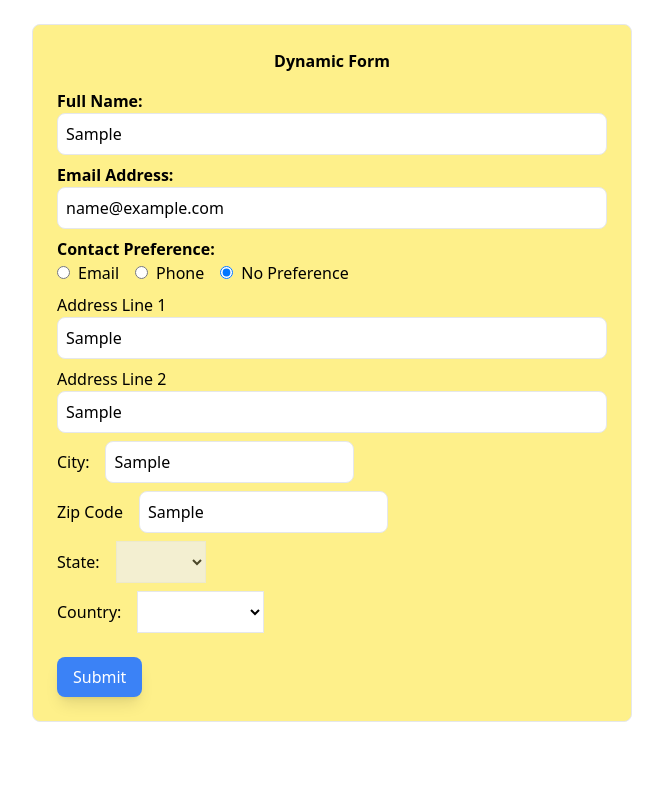
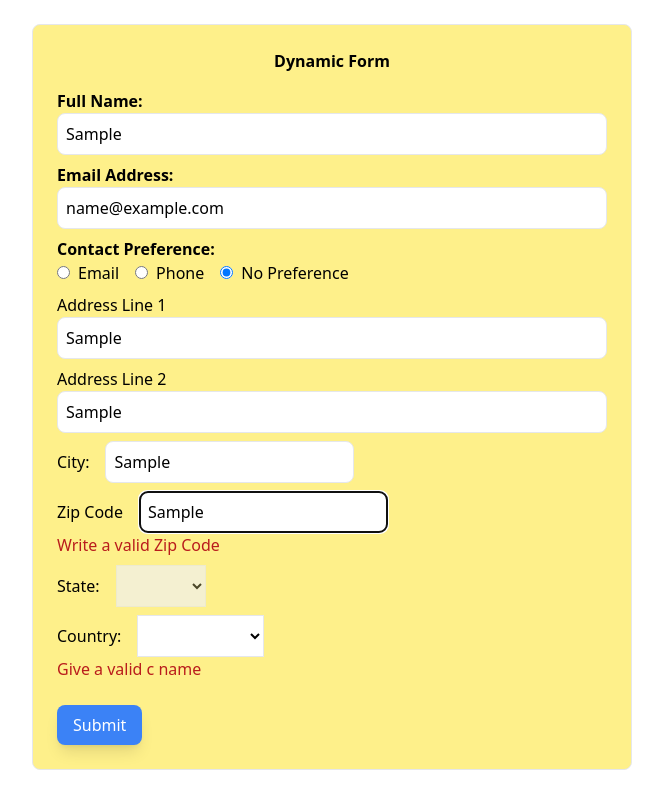
Before and after one commit to purnoy/dn-form, a Next.js app: page / in a window 1280 px wide. Both pictures are taken after typing "Sample", "name@example.com", "Sample", "Sample", "Sample", "Sample" into the empty fields and a click on the button "Submit". Shown: the whole page, without its empty margins (308-971 px from the left). Built offline with nearby package versions, Linux system fonts and the light colour scheme.

Commit message:
Form Schema validation with Yup

```diff
--- a/package.json
+++ b/package.json
@@ -9,6 +9,8 @@
     "lint": "next lint"
   },
   "dependencies": {
+    "@hookform/error-message": "^2.0.1",
+    "@hookform/resolvers": "^3.3.0",
     "@types/node": "20.4.8",
     "@types/react": "18.2.18",
     "@types/react-dom": "18.2.7",
@@ -21,6 +23,7 @@
     "react-dom": "18.2.0",
     "react-hook-form": "^7.45.4",
     "tailwindcss": "3.3.3",
-    "typescript": "5.1.6"
+    "typescript": "5.1.6",
+    "yup": "^1.2.0"
   }
 }
--- a/src/components/DynamicForm.tsx
+++ b/src/components/DynamicForm.tsx
@@ -1,22 +1,54 @@
 'use client';
-
+import { yupResolver } from '@hookform/resolvers/yup';
+import * as Yup from "yup";
 import {useForm, useFieldArray} from 'react-hook-form';
+import { ErrorMessage } from '@hookform/error-message';
 const usernameList = ["purnoy", "zarif", "rasel", "bappy" ];
 
 interface formData {
     fullName: string;
     email: string;
     contactPreference: 'email' | 'phone' | 'noPreference';
-    phoneNum:  {number:string}[];
-    emailadd: {exEmail:string}[];
+    phoneNum?:  {number:string}[];
+    emailadd?: {exEmail:string}[];
     addressLine1: string;
     addressLine2: string;
     city: string;
     zipCode: string;
     state: string;
     country: string;
+
 }
 
+const validationSchema = Yup .object().shape<ResolverOptions<formData>>({
+    fullName: Yup.string().required("Fullname is Required"),
+    email: Yup.string()
+    .matches(
+      /^[a-zA-Z0-9.!#$%&'*+/=?^_`{|}~-]+@[a-zA-Z0-9-]+(?:\.[a-zA-Z0-9-]+)*$/,
+      "Invalid EMail format"
+    )
+    .email("InvalidEmail format.")
+    .required("Email is required"),
+    contactPreference: Yup.string().required("Fullname is Required"),
+    phoneNum: Yup.array().of(
+        Yup.object().shape({
+          number: Yup.string()
+        })
+      ),
+      emailadd: Yup.array().of(
+        Yup.object().shape({
+          exEmail: Yup.string()
+        })
+      ),
+    addressLine1: Yup.string().required("Address is Required"),
+    addressLine2: Yup.string(),
+    city: Yup.string().matches(/^[A-Za-z]+$/, "Give a valid city name").required("City is Required"),
+    zipCode: Yup.string().matches(/^[0-9]+$/, "Write a valid Zip Code")
+    .min(5, "Zip Code must be at least 5 digits.")
+    .max(5, "Zip Code can not be more than 5 digits."),
+    state: Yup.string(),
+    country: Yup.string().matches(/^[A-Za-z]+$/, "Give a valid c name").required("Country is Required"),
+})
 const DynamicForm = () => {
     const { register, handleSubmit, watch, formState:{errors}, control } = useForm<formData>({
         defaultValues:{
@@ -32,6 +64,7 @@ const DynamicForm = () => {
             state: "",
             country: "",
         },
+        resolver: yupResolver(validationSchema)
     });
     const contactPreference = watch("contactPreference");
     const phoneNum = watch("phoneNum");
@@ -65,6 +98,8 @@ const DynamicForm = () => {
   return (
     <div className='border p-6 mt-6 rounded-lg w-[600px] bg-yellow-200'>
         <h1 className='text-center mb-4 font-bold'>Dynamic Form</h1>
+
+        {/* Fullname */}
         <form onSubmit={handleSubmit(onSubmit)} noValidate>
         <div className='flex flex-col mb-2'>
             <label className='font-semibold' htmlFor="fullName">Full Name:</label>
@@ -76,8 +111,14 @@ const DynamicForm = () => {
                 return Number(fieldValue)!==Number(fieldValue) || "Name Can not be a Number";
             }
             }})}  className='border rounded-lg p-2'/>
-            <p className='text-red-700'>{errors.fullName?.message}</p>
+            <ErrorMessage
+            errors={errors}
+            name={"fullName"}
+            render={(m)=> <p className='text-red-700'>{m.message}</p>}
+            />
         </div>
+
+        {/* Email Address */}
         <div className='flex flex-col mb-2'>
             <label className='font-semibold' htmlFor="email">Email Address:</label>
             <input type="email" id="email" {...register('email',{pattern:{
@@ -92,8 +133,14 @@ const DynamicForm = () => {
                     }
                 }
                 })} className='border rounded-lg p-2' />
-            <p className='text-red-700'>{errors.email?.message}</p>
+            <ErrorMessage
+            errors={errors}
+            name={"email"}
+            render={(m)=> <p className='text-red-700'>{m.message}</p>}
+            />
         </div>
+
+
         <div className='flex flex-col mb-2'>
             <label className='font-semibold'> Contact Preference:</label>
             <div>
@@ -142,7 +189,7 @@ const DynamicForm = () => {
                                                 <button className='bg-blue-500 mt-2 px-4 py-2 text-white shadow-lg rounded-lg' type="button" onClick={()=>removeEmail(index)}>Remove Email</button>
                                             )
                                         }
-                                        <p className='text-red-700'>{errors.email?.message}</p>
+
                                     </div>
                                 )
                             })
@@ -153,6 +200,11 @@ const DynamicForm = () => {
                 </div>
             )
         }
+        <ErrorMessage
+            errors={errors}
+            name={"exEmail"}
+            render={(m)=> <p className='text-red-700'>{m.message}</p>}
+            />
         {
             contactPreference === "phone" && (
                 <div className='flex flex-col mb-2'>
@@ -170,6 +222,7 @@ const DynamicForm = () => {
                                                 <button className='bg-blue-500 mt-4 px-4 py-2 text-white shadow-lg rounded-lg' type="button" onClick={()=>removePhone(index)}>Remove</button>
                                             )
                                         }
+
                                     </div>
                                 )
                             })
@@ -183,7 +236,13 @@ const DynamicForm = () => {
         <div className='flex flex-col mb-2'>
             <label htmlFor="addressLine1">Address Line 1</label>
             <input className='border rounded-lg p-2' type="text" id="addressLine1" {...register('addressLine1')}  />
+            <ErrorMessage
+            errors={errors}
+            name={`addressLine1`}
+            render={({ message }) => <p className='text-red-700'>{message}</p>}
+        />
         </div>
+
         <div className='flex flex-col mb-2'>
             <label htmlFor="addressLine2">Address Line 2</label>
             <input type="text" id="addressLine2" {...register('addressLine2')} className='border rounded-lg p-2' />
@@ -191,10 +250,21 @@ const DynamicForm = () => {
         <div className='mb-2'>
             <label className='me-4'  htmlFor="city">City:</label>
             <input type="text" id="city" {...register('city')} className='border rounded-lg p-2'/>
+
+        <ErrorMessage
+            errors={errors}
+            name={`city`}
+            render={({ message }) => <p className='text-red-700'>{message}</p>}
+        />
         </div>
         <div className='mb-2'>
             <label className='me-4' htmlFor="zipCode">Zip Code</label>
             <input type="text" id="zipCode" {...register('zipCode')} className='border rounded-lg p-2' />
+            <ErrorMessage
+            errors={errors}
+            name={`zipCode`}
+            render={({ message }) => <p className='text-red-700'>{message}</p>}
+        />
         </div>
         <div className='mb-2'>
             <label className='me-4' htmlFor="state">State:</label>
@@ -204,6 +274,11 @@ const DynamicForm = () => {
                 <option value="state1">State 1</option>
                 <option value="state2">State 2</option>
             </select>
+            <ErrorMessage
+            errors={errors}
+            name={`state`}
+            render={({ message }) => <p className='text-red-700'>{message}</p>}
+        />
         </div>
         <div className='mb-2'>
             <label className='me-4' htmlFor="country">Country:</label>
@@ -211,9 +286,14 @@ const DynamicForm = () => {
                 <option value="USA">USA</option>
                 <option value="Bangladesh">Bangladesh</option>
             </select>
+            <ErrorMessage
+            errors={errors}
+            name={`country`}
+            render={({ message }) => <p className='text-red-700'>{message}</p>}
+        />
         </div>
 
-        <button type="submit" className='bg-blue-500 mt-4 px-4 py-2 text-white shadow-lg rounded-lg'>Submit</button>
+        <button type="submit"  className='bg-blue-500 mt-4 px-4 py-2 text-white shadow-lg rounded-lg'>Submit</button>
       </form>
     </div>
   )
```
Also changed, not shown: 1 other file (tests, documents, lock files or other folders).
